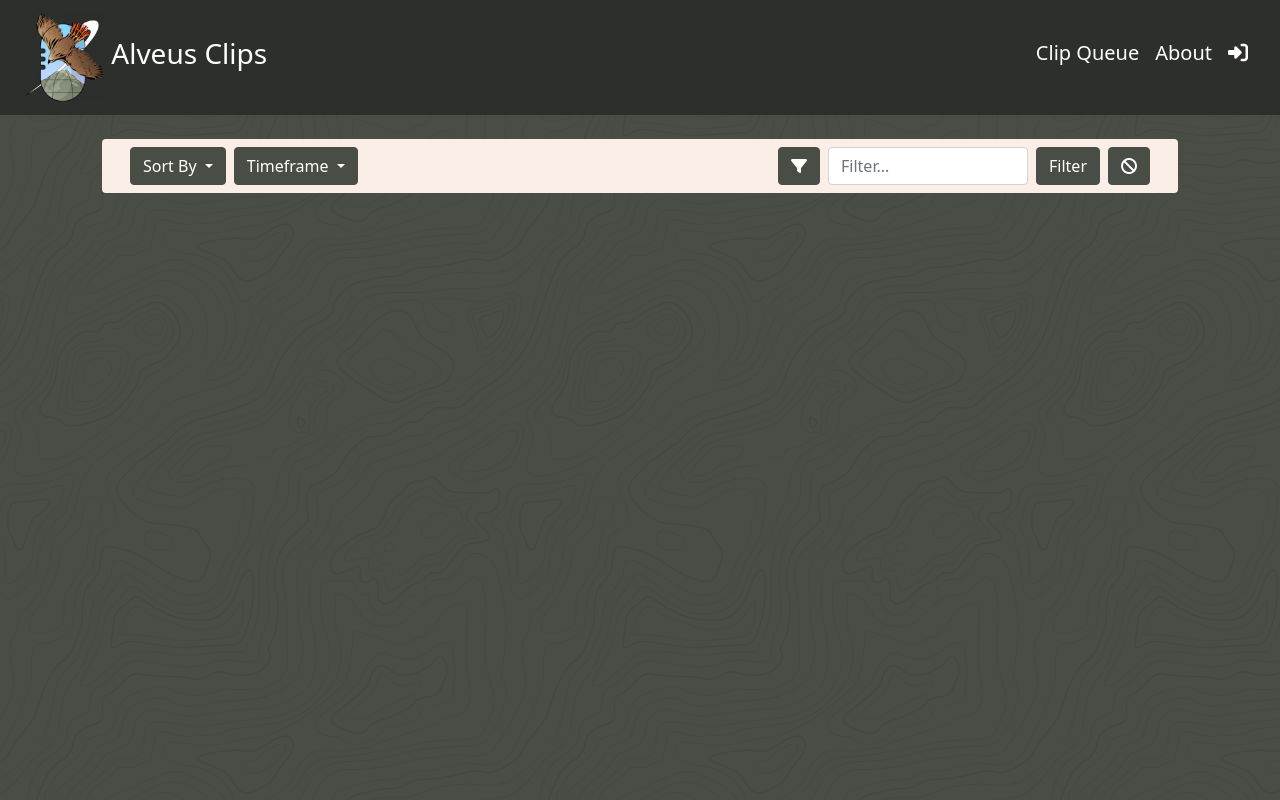
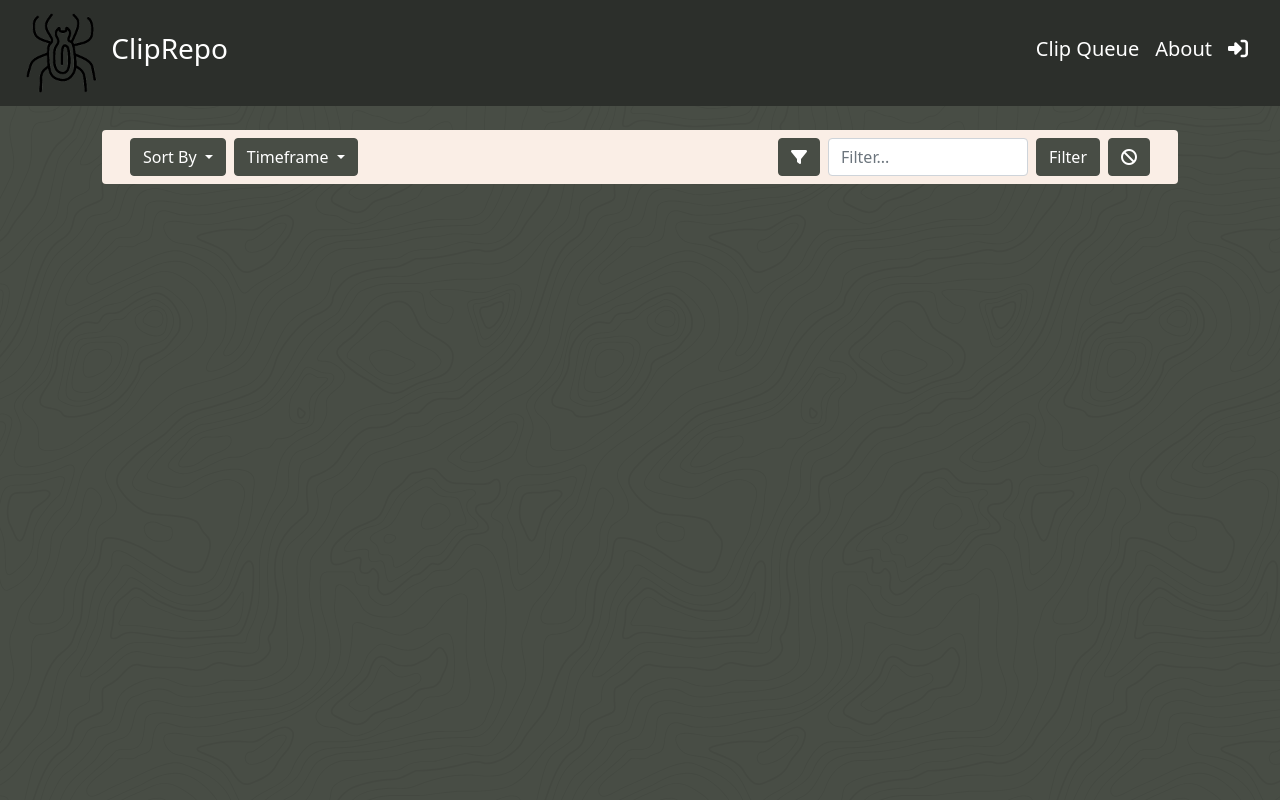
Before and after one commit to wazix11/cliprepo, a Flask app: template app/templates/index.html in a window 1280 px wide. Run offline with Flask 3, Linux system fonts and the light colour scheme; the template is opened without the code that fills it, so the values that code supplies are empty; parts of the project's set-up code (start-up, migrations or seed data) failed here and were passed over; some libraries are stand-ins or nearby versions.

Commit message:
Add support for changing site logo

```diff
--- a/app/__init__.py
+++ b/app/__init__.py
@@ -1,3 +1,4 @@
+import random
 from flask import Flask, request, current_app
 from config import Config
 from sqlalchemy import MetaData
@@ -9,6 +10,7 @@ import logging, os
 from logging.handlers import RotatingFileHandler
 from apscheduler.schedulers.background import BackgroundScheduler
 from datetime import timedelta
+from dotenv import load_dotenv
 
 convention = {
     "ix": 'ix_%(column_0_label)s',
@@ -52,6 +54,19 @@ def create_app(config_class=Config):
     from app import audit
     audit.register_audit_listeners()
 
+    @app.context_processor
+    def inject_logo():
+        static_path = os.path.join(app.root_path, 'static')
+        clip_png_files = [f for f in os.listdir(static_path) if f.lower().endswith('.png') and 'clip' in f.lower()] if os.path.exists(static_path) else []
+
+        load_dotenv(override=True)
+        LOGO_FILENAME = os.environ.get('LOGO_FILENAME', 'random')
+
+        if (LOGO_FILENAME == 'random' or LOGO_FILENAME == '') and clip_png_files:
+            LOGO_FILENAME = random.choice(clip_png_files)
+
+        return dict(LOGO_FILENAME=LOGO_FILENAME)
+
     if not app.debug and not app.testing:
         if not os.path.exists('logs'):
             os.mkdir('logs')
--- a/app/static/css/base.css
+++ b/app/static/css/base.css
@@ -1,3 +1,18 @@
+:root {
+    --navbar-height: 114.75px; /* fallback */
+}
+
+/* Navbar responsive layout */
+@media (max-width: 400px) {
+    .navbar-brand {
+        flex-direction: column !important;
+    }
+
+    .navbar-brand span {
+        margin-top: 0.5rem;
+    }
+}
+
 /* Buttons */
 /* Alveus Green */
 .btn-alveus-green {
@@ -71,7 +86,7 @@
 }
 
 .height-sub-header {
-    min-height: calc(100vh - 114.75px);
+    min-height: calc(100vh - var(--navbar-height));
 }
 
 .search-bar {
--- a/app/templates/base.html
+++ b/app/templates/base.html
@@ -14,23 +14,23 @@
             <link href="https://cdn.jsdelivr.net/npm/bootstrap@5.0.2/dist/css/bootstrap.min.css" rel="stylesheet" integrity="sha384-EVSTQN3/azprG1Anm3QDgpJLIm9Nao0Yz1ztcQTwFspd3yD65VohhpuuCOmLASjC" crossorigin="anonymous">
             <!-- Include Bootstrap-Select CSS -->
             <link rel="stylesheet" href="https://cdn.jsdelivr.net/npm/bootstrap-select@1.14.0-beta3/dist/css/bootstrap-select.min.css">
-            <link rel="stylesheet" href="{{ url_for('static', filename='css/base.css') }}?v=20251101">
+            <link rel="stylesheet" href="{{ url_for('static', filename='css/base.css') }}?v=20251211">
 
             {% if title %}
-                <title>Alveus Clips - {{ title }}</title>
+                <title>ClipRepo - {{ title }}</title>
             {% else %}
-                <title>Alveus Clips</title>
+                <title>ClipRepo</title>
             {% endif %}
-            <link rel="icon" href="{{ url_for('static', filename='logo.png') }}" type="image/x-icon">
+            <link rel="icon" href="{{ url_for('static', filename=LOGO_FILENAME) }}" type="image/x-icon">
         {% endblock %}
     </head>
     <body>
         {% block navbar %}
         <nav class="navbar navbar-dark navbar-expand-md bg-alveus-green-900 justify-content-start">
             <div class="container-fluid">
-                <a href="{{ url_for('main.index') }}" class="navbar-brand d-flex">
-                    <img src="{{ url_for('static', filename='logo.png') }}" style="width: 80px;">
-                    <span class="align-self-center"><h3>&nbsp;Alveus Clips</h3></span>
+                <a href="{{ url_for('main.index') }}" class="navbar-brand d-flex align-items-center">
+                    <img src="{{ url_for('static', filename=LOGO_FILENAME) }}" style="max-height: 80px;">
+                    <span class="align-self-center text-nowrap"><h3>&nbsp;ClipRepo</h3></span>
                 </a>
                 <button class="navbar-toggler" type="button" data-bs-toggle="collapse" data-bs-target="#collapsingNavbar">
                     <span class="navbar-toggler-icon"></span>
@@ -111,6 +111,18 @@
                     $('[data-toggle="tooltip"]').tooltip({placement: 'right'});
                 });
             </script>
+
+            <script>
+                function setNavbarHeight() {
+                    const navbar = document.querySelector('.navbar');
+                    if (navbar) {
+                        const height = navbar.offsetHeight;
+                        document.documentElement.style.setProperty('--navbar-height', height + 'px');
+                    }
+                }
+                window.addEventListener('load', setNavbarHeight);
+                window.addEventListener('resize', setNavbarHeight);
+            </script>
         {% endblock %}
         <div class="position-fixed bottom-0 end-0 p-3" style="z-index: 9999">
             <div id="loginToast" class="toast align-items-center text-white bg-danger border-0" role="alert" aria-live="assertive" aria-atomic="true">
```
Also changed, not shown: app/static/alveus_logo.png (renamed from app/static/logo.png), app/static/favicon.ico, app/static/foxclip.png (added), app/static/momoclip.png (added), app/static/parrotclip.png (added), app/static/smushclip.png (added), app/static/spiderclip.png (added), app/static/wbs_logo.png (added), app/static/wcc_logo1.png (added), app/static/wcc_logo2.png (added), app/static/winnieclip.png (added), app/static/wtw_logo.png (added), 1 other file.
